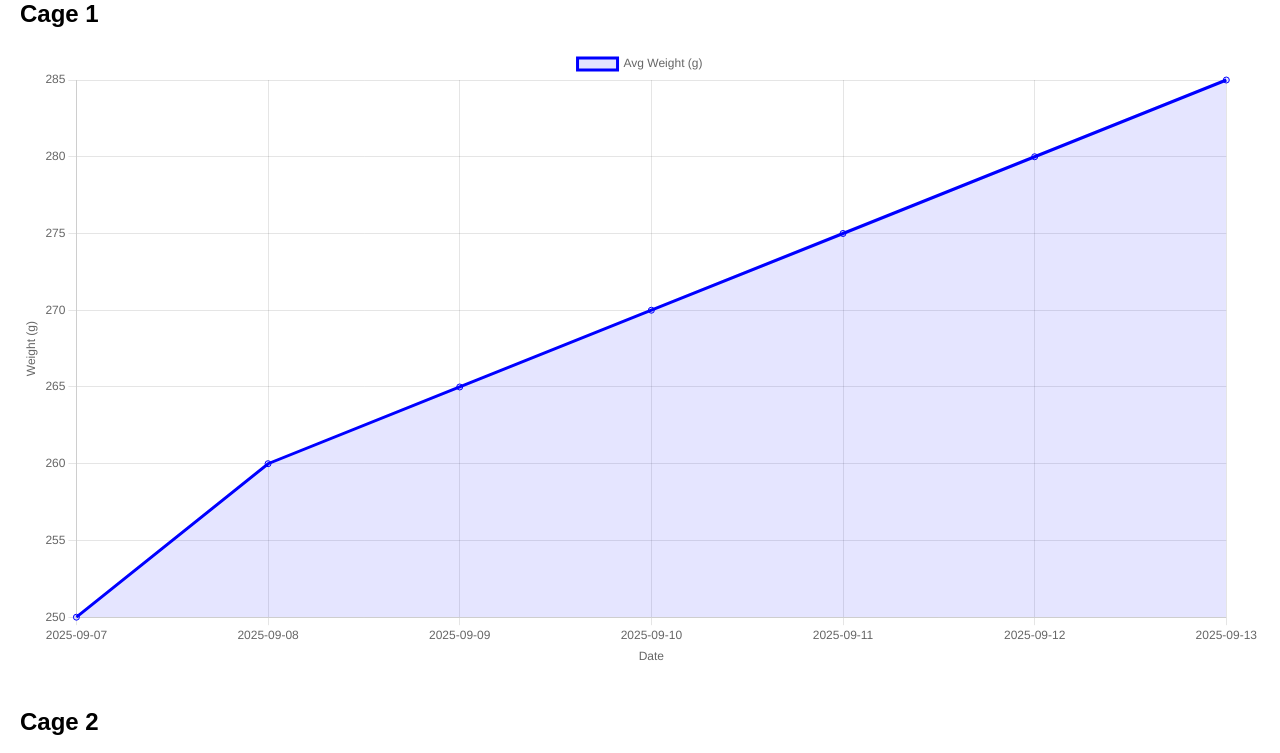
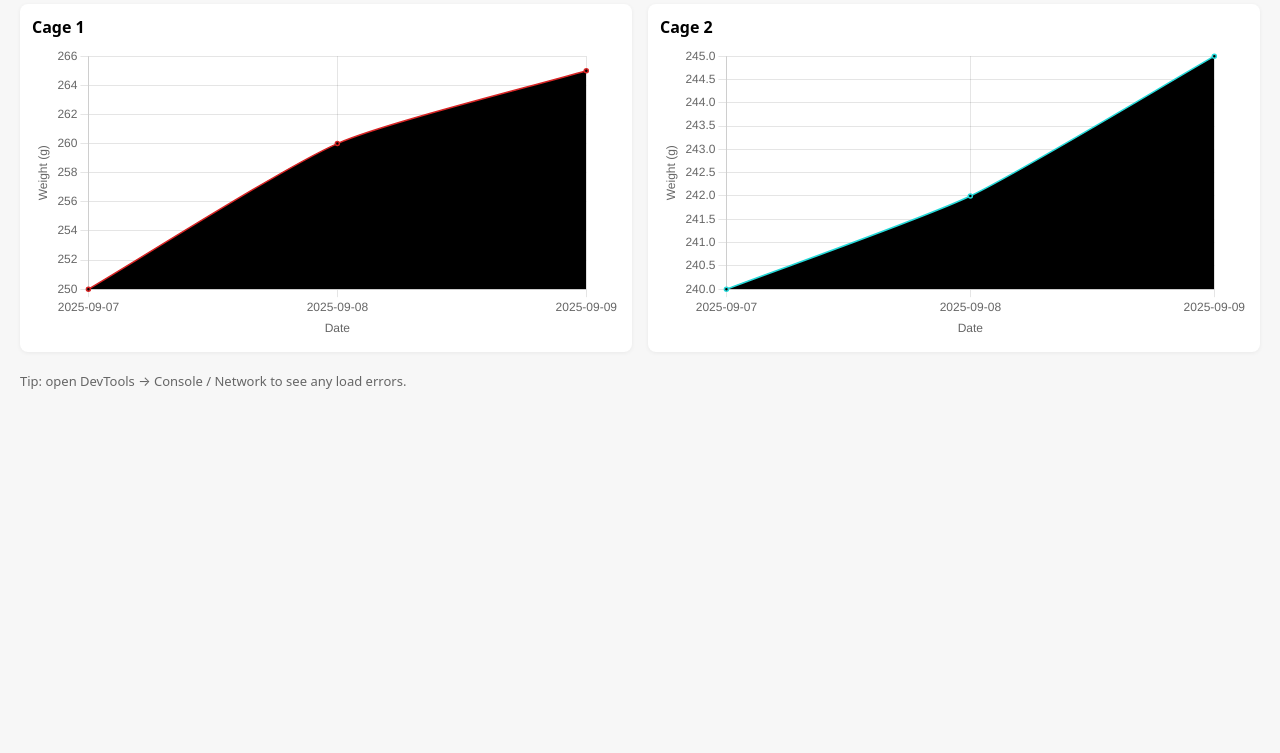
Before and after one commit to TilapAI/your_farm, a plain HTML site: page index.html in a window 1280 px wide. Shown: the part 80-833 px from the top of the page. After the commit the page ends 800 px from the top, so only its background shows below. Drawn offline with nearby package versions, Linux system fonts and the light colour scheme.

Commit message:
colour scheme for tables + 2 tables per row

```diff
--- a/data.json
+++ b/data.json
@@ -1,12 +1,12 @@
 {
   "cages": {
     "Cage 1": {
-      "dates": ["2025-09-07", "2025-09-08", "2025-09-09", "2025-09-10", "2025-09-11", "2025-09-12", "2025-09-13"],
-      "weights": [250, 260, 265, 270, 275, 280, 285]
+      "dates": ["2025-09-07","2025-09-08","2025-09-09"],
+      "weights": [250, 260, 265]
     },
     "Cage 2": {
-      "dates": ["2025-09-07", "2025-09-08", "2025-09-09", "2025-09-10", "2025-09-11", "2025-09-12", "2025-09-13"],
-      "weights": [240, 242, 245, 250, 255, 257, 260]
+      "dates": ["2025-09-07","2025-09-08","2025-09-09"],
+      "weights": [240, 242, 245]
     }
   }
 }
--- a/index.html
+++ b/index.html
@@ -1,78 +1,158 @@
 <!DOCTYPE html>
 <html lang="en">
 <head>
-  <meta charset="UTF-8">
+  <meta charset="utf-8" />
   <title>Tilapia Weight Dashboard</title>
   <script src="https://cdn.jsdelivr.net/npm/chart.js"></script>
+
   <style>
     body {
-      font-family: sans-serif;
+      font-family: system-ui, -apple-system, "Segoe UI", Roboto, sans-serif;
       margin: 20px;
+      background: #f7f7f7;
     }
-    .chart-container {
-      margin-bottom: 40px;
+    h1 {
+      margin-bottom: 20px;
+    }
+    #error {
+      color: #b00020;
+      margin-bottom: 12px;
+    }
+
+    /* Grid layout: 2 charts per row */
+    #charts {
+      display: grid;
+      grid-template-columns: repeat(2, 1fr);
+      gap: 16px;
+    }
+
+    .chart-card {
+      min-height: 200px;
+      padding: 12px;
+      border-radius: 8px;
+      box-shadow: 0 1px 4px rgba(0,0,0,0.06);
+      display: flex;
+      flex-direction: column;
+      background: #fff;
+    }
+
+    .chart-card h2 {
+      font-size: 16px;
+      margin: 0 0 8px 0;
+    }
+
+    .canvas-wrap {
+      flex: 1 1 auto;
+      position: relative;
+    }
+
+    canvas {
+      width: 100% !important;
+      height: 100% !important;
+    }
+
+    footer {
+      margin-top: 20px;
+      color: #666;
+      font-size: 13px;
     }
   </style>
 </head>
 <body>
   <h1>Average Fish Weight per Cage</h1>
+  <div id="error" role="alert" aria-live="polite"></div>
   <div id="charts"></div>
+  <footer>Tip: open DevTools → Console / Network to see any load errors.</footer>
 
   <script>
-    fetch('data.json')
-      .then(response => response.json())
-      .then(data => {
-        const chartsDiv = document.getElementById('charts');
+    // Generate a distinct color per cage
+    function getColor(index, total) {
+      const hue = (index / total) * 360;
+      return `hsl(${hue}, 70%, 50%)`;
+    }
 
-        Object.entries(data.cages).forEach(([cageName, cageData]) => {
-          // Create container
-          const container = document.createElement('div');
-          container.className = 'chart-container';
+    async function loadData() {
+      try {
+        const res = await fetch('data.json', { cache: 'no-store' });
+        if (!res.ok) throw new Error('HTTP ' + res.status);
+        const j = await res.json();
+        if (!j || !j.cages) throw new Error('data.json missing "cages" property');
+        return j;
+      } catch (err) {
+        console.error('Failed to load data.json', err);
+        document.getElementById('error').textContent = 'Error: could not fetch data.json. Check console for details.';
+        return null;
+      }
+    }
 
-          // Add title
+    function createChartCard(container, cageName, cageData, color) {
+      const card = document.createElement('div');
+      card.className = 'chart-card';
+
       const title = document.createElement('h2');
       title.textContent = cageName;
-          container.appendChild(title);
+      card.appendChild(title);
 
-          // Add canvas
+      const wrap = document.createElement('div');
+      wrap.className = 'canvas-wrap';
       const canvas = document.createElement('canvas');
-          container.appendChild(canvas);
+      wrap.appendChild(canvas);
+      card.appendChild(wrap);
+      container.appendChild(card);
 
-          chartsDiv.appendChild(container);
+      const ctx = canvas.getContext('2d');
 
-          // Render chart
-          new Chart(canvas, {
+      new Chart(ctx, {
         type: 'line',
         data: {
           labels: cageData.dates,
           datasets: [{
-                label: 'Avg Weight (g)',
+            label: 'Avg weight (g)',
             data: cageData.weights,
-                borderColor: 'blue',
-                backgroundColor: 'rgba(0, 0, 255, 0.1)',
-                fill: true
+            fill: true,
+            tension: 0.2,
+            borderWidth: 1.5,
+            pointRadius: 2,
+            borderColor: color,
+            backgroundColor: color + '33'
           }]
         },
         options: {
           responsive: true,
+          maintainAspectRatio: false,
           scales: {
-                y: {
-                  title: {
-                    display: true,
-                    text: 'Weight (g)'
-                  }
+            x: { title: { display: true, text: 'Date' } },
+            y: { title: { display: true, text: 'Weight (g)' }, beginAtZero: false }
           },
-                x: {
-                  title: {
-                    display: true,
-                    text: 'Date'
-                  }
-                }
-              }
+          plugins: { legend: { display: false } }
         }
       });
+    }
+
+    (async function init() {
+      if (typeof Chart === 'undefined') {
+        document.getElementById('error').textContent = 'Chart.js did not load.';
+        return;
+      }
+
+      const data = await loadData();
+      if (!data) return;
+
+      const chartsDiv = document.getElementById('charts');
+      const cageNames = Object.keys(data.cages);
+
+      if (cageNames.length === 0) {
+        document.getElementById('error').textContent = 'No cage data found in data.json.';
+        return;
+      }
+
+      cageNames.forEach((cageName, i) => {
+        const cageData = data.cages[cageName];
+        if (!Array.isArray(cageData.dates) || !Array.isArray(cageData.weights)) return;
+        const color = getColor(i, cageNames.length);
+        createChartCard(chartsDiv, cageName, cageData, color);
       });
-      });
+    })();
   </script>
 </body>
 </html>
```
Lines whose indentation alone changed are shown as unchanged.
